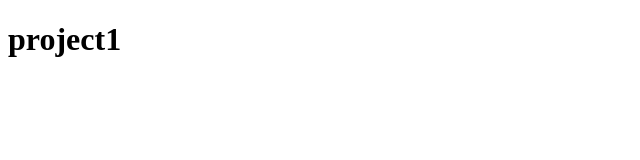
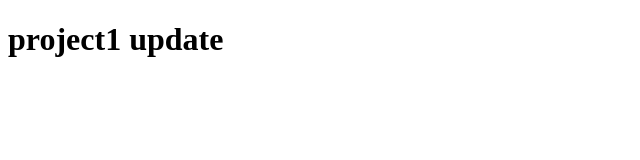
Before and after one commit to daynguyen2112/Project1, a plain HTML site: page index.html in a window 1280 px wide. Shown: the whole page, without its empty margins (0-640 px from the left). Drawn offline with Linux system fonts and the light colour scheme.

Commit message:
new comit

```diff
--- a/index.html
+++ b/index.html
@@ -7,6 +7,6 @@
     <title>Project1</title>
 </head>
 <body>
-    <h1> project1</h1>
+    <h1> project1 update</h1>
 </body>
 </html>
```
